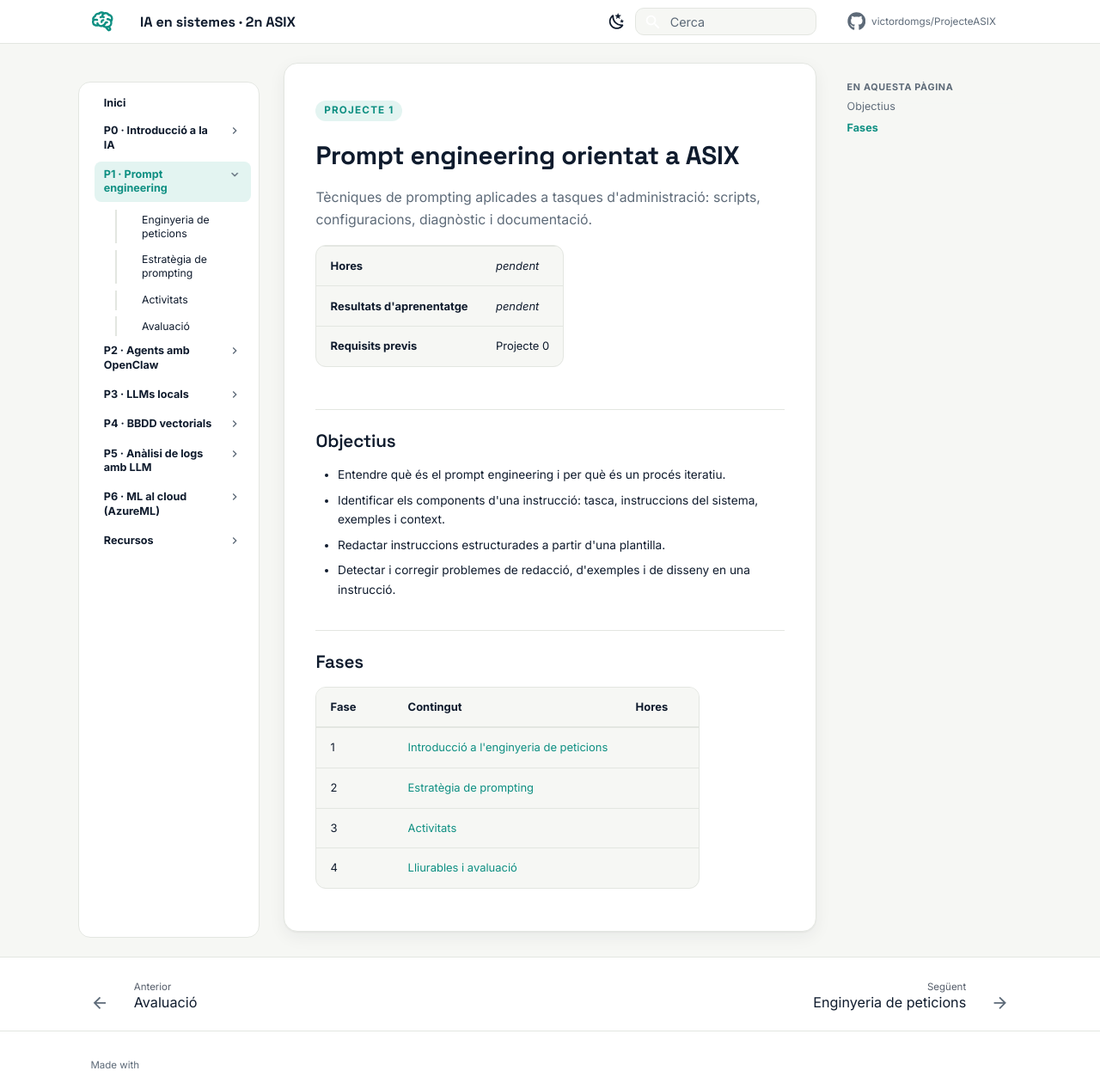
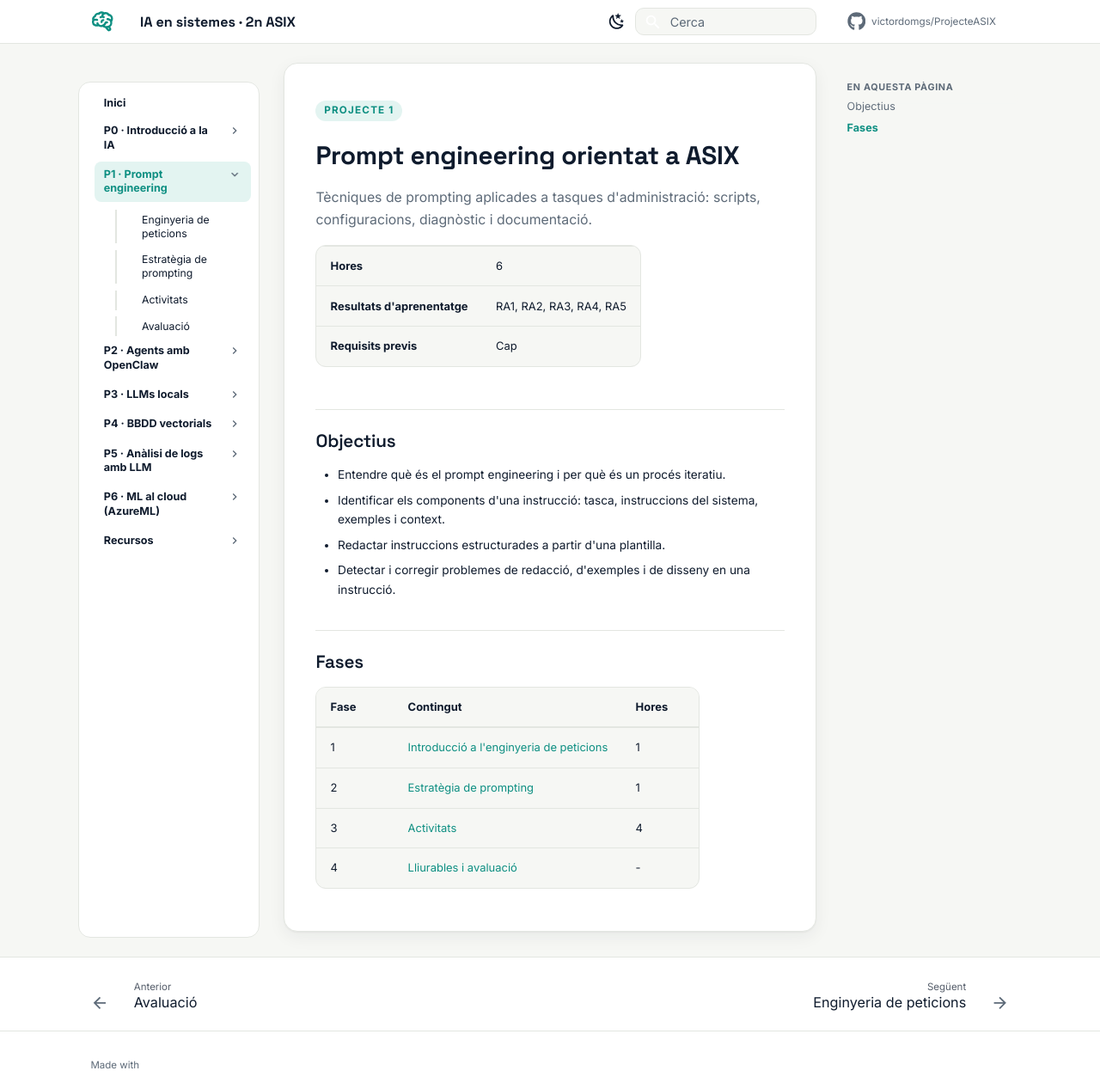
Before and after one commit to victordomgs/ProjecteASIX, an MkDocs documentation site: the page built from docs/p1-prompt-engineering/index.md, in a window 1280 px wide and 1260 px high. Shown: the whole window at 86% size. Built offline with MkDocs 1.6.1 and Material for MkDocs 9.7.7, drawn with Linux system fonts in a browser that asks for light colours; comment, search, counter and statistics services are not loaded.

Commit message:
Update index.md

```diff
--- a/docs/p1-prompt-engineering/index.md
+++ b/docs/p1-prompt-engineering/index.md
@@ -6,9 +6,9 @@
 
 | | |
 |---|---|
-| **Hores** | _pendent_ |
-| **Resultats d'aprenentatge** | _pendent_ |
-| **Requisits previs** | Projecte 0 |
+| **Hores** | 6 |
+| **Resultats d'aprenentatge** | RA1, RA2, RA3, RA4, RA5 |
+| **Requisits previs** | Cap |
 
 ## Objectius
 
@@ -21,7 +21,7 @@
 
 | Fase | Contingut | Hores |
 |---|---|---|
-| 1 | [Introducció a l'enginyeria de peticions](teoria.md) | |
-| 2 | [Estratègia de prompting](estrategia.md) | |
-| 3 | [Activitats](activitats.md) | |
-| 4 | [Lliurables i avaluació](avaluacio.md) | |
+| 1 | [Introducció a l'enginyeria de peticions](teoria.md) | 1 |
+| 2 | [Estratègia de prompting](estrategia.md) | 1 |
+| 3 | [Activitats](activitats.md) | 4 |
+| 4 | [Lliurables i avaluació](avaluacio.md) | - |
```
